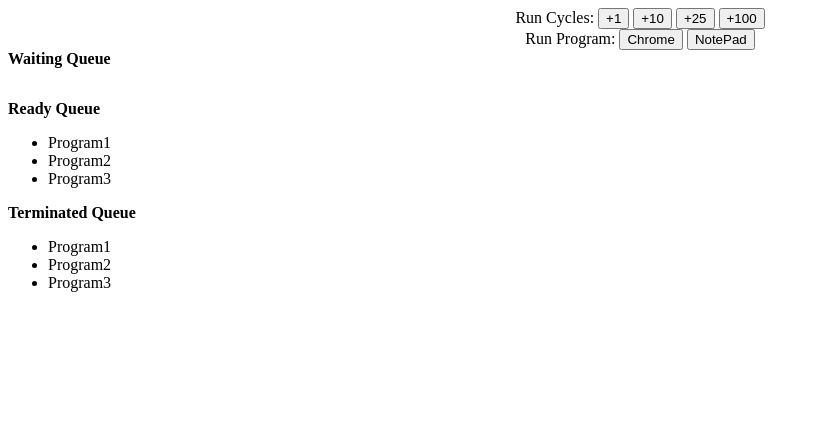
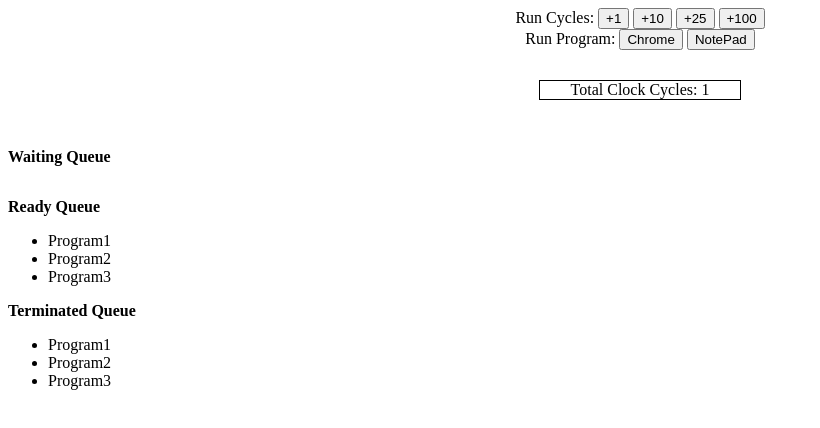
Before and after one commit to jvlians/operating-system-final-project, a plain HTML site: page index.html in a window 1280 px wide. Both pictures are taken after a click on the button "+1". Shown: the whole page, without its empty margins (0-820 px from the left). Drawn offline with Linux system fonts and the light colour scheme.

Commit message:
Added total clock

```diff
--- a/cpu.js
+++ b/cpu.js
@@ -48,6 +48,9 @@ function CPU()  {
 	var readyIndex = 0;
 	var jobIndex = 0;
 	var waitingIndex = 0;
+	var totalCycles = 0;
+
+
 
 	cpu.setScheduler = function(nextScheduler) { scheduler = nextScheduler; }
 
@@ -63,6 +66,8 @@ function CPU()  {
 	cpu.setReadyQueue = function(next) {readyQueue = next;}
 
 
+	cpu.getTotalCycles = function() {return totalCycles};
+	cpu.incTotalCycles = function() {totalCycles++};
 
 
 	cpu.nextCycle = function() {
@@ -73,6 +78,9 @@ function CPU()  {
 
 		if(curProgram == null) console.log("Calculated nothing");
 		else curProgram.decCycles();
+
+		cpu.incTotalCycles();
+		updateTotalClock();
 	}
 
 	cpu.runCycles = function(cycles) {
@@ -209,8 +217,9 @@ function Program(name,reqRam,priority,initCycles,cyclesUntilBurst) {
 				assignedCycles--;
 			}
 
-			console.log(progNameId(this) + "Calculated Burst Cycle for program ");
+			console.log(progNameId(this) + "Calculated burst Cycle");
 			// log burst cycle complete
+
 		}
 
 		if(state == 2) {
--- a/index.html
+++ b/index.html
@@ -19,6 +19,14 @@
 				<button type="button" onclick="sched.queueNewJob(new Program('Chrome',200,5,350,50))">Chrome</button>
 				<button type="button" onclick="sched.queueNewJob(new Program('NotePad',30,3,50,5))">NotePad</button>
 
+				<br>
+
+
+				<div class = "ClockContainer">
+					Total Clock Cycles:
+					<div class = "ClockOutput" id = "ClockOutput">0</div>
+				</div>
+				<br>
 			</center>
 			<b>Waiting Queue</b>
 			<ul class = "programList" id = "waitingQueue">
--- a/styles.css
+++ b/styles.css
@@ -1,3 +1,15 @@
+
+.ClockContainer {
+	margin-top: 30px;
+	margin-bottom:30px;
+	width: 200px;
+	border: 1px solid black;
+}
+
+.ClockOutput {
+
+	display: inline;
+}
 
 .programList{
 	display: block;
--- a/visual.js
+++ b/visual.js
@@ -46,3 +46,7 @@ function updateContents(selector, text) {
 function removeElement(selector) {
 	document.querySelector(selector).remove();
 }
+
+function updateTotalClock(){
+	document.getElementById('ClockOutput').innerHTML = i5.getTotalCycles();
+}
```
